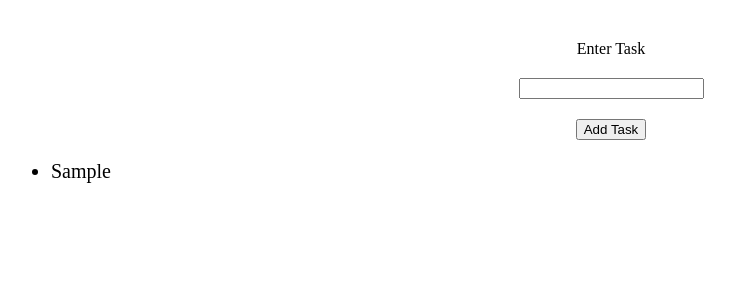
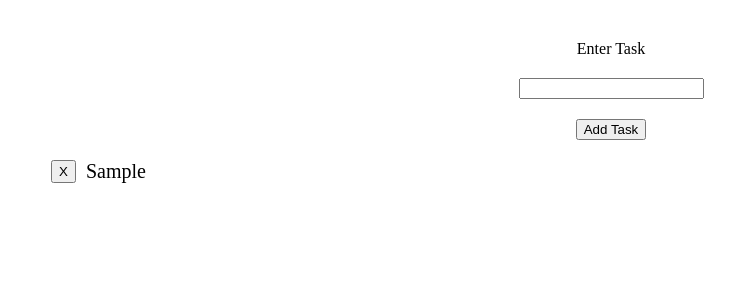
Before and after one commit to markymelnik/react-intro, a React (Vite) app: page / in a window 1280 px wide. Both pictures are taken after typing "Sample" into the empty fields and a click on the button "Add Task". Shown: the top 300 px of the page, without its empty margins (29-764 px from the left). Built offline with nearby package versions, Linux system fonts and the light colour scheme.

Commit message:
remove task functionality

```diff
--- a/src/App.jsx
+++ b/src/App.jsx
@@ -10,10 +10,10 @@ class App extends Component {
     this.state = {
       task: {
         text: '',
-        id : uniqid()
+        id: uniqid(),
       },
       tasks: [],
-    };
+    }
   }
 
   handleChange = (e) => {
@@ -31,8 +31,15 @@ class App extends Component {
       tasks: this.state.tasks.concat(this.state.task),
       task: {
         text: '',
-        id: uniqid()
-       },
+        id: uniqid(),
+      },
+    })
+  }
+
+  handleRemove = (taskId) => {
+    // const filteredTasks = this.state.tasks.filter(task => task.id !== taskId);
+    this.setState({
+      tasks: this.state.tasks.filter(task => task.id !== taskId),
     })
   }
 
@@ -52,11 +59,9 @@ class App extends Component {
             autoComplete="off"
             required
           />
-          <button type="submit">
-            Add Task
-          </button>
+          <button type="submit">Add Task</button>
         </form>
-        <Overview tasks={tasks} />
+        <Overview tasks={tasks} removeTask={this.handleRemove} />
       </div>
     )
   }
--- a/src/components/Overview.jsx
+++ b/src/components/Overview.jsx
@@ -2,13 +2,20 @@ import React from 'react';
 
 const Overview = (props) => {
 
-  const { tasks } = props;
+  const { tasks, removeTask } = props;
 
   return (
     <ul className="task-list">
-      {tasks.map((task) => {
-        return <li key={task.id}>{task.text}</li>;
-      })}
+      {
+      tasks.map((task) => {
+        return (
+          <div key={task.id} className="list-item">
+            <button type="button" onClick={() => removeTask(task.id)}>X</button>
+            <li >{task.text}</li>
+          </div>
+        )
+      })
+      }
     </ul>
   )
 }
--- a/src/styles.css
+++ b/src/styles.css
@@ -15,4 +15,10 @@
 .task-list {
   font-size: 20px;
   text-align: left;
+  list-style-type: none;
 }
+
+.list-item {
+  display: flex;
+  gap: 10px;
+}
```
